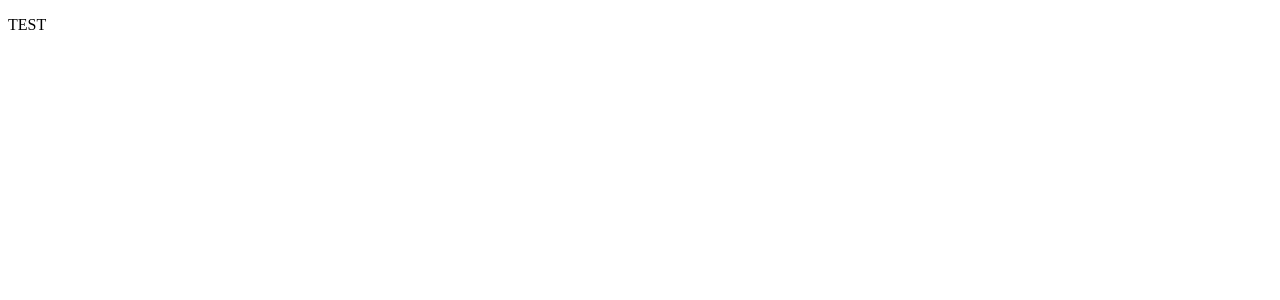
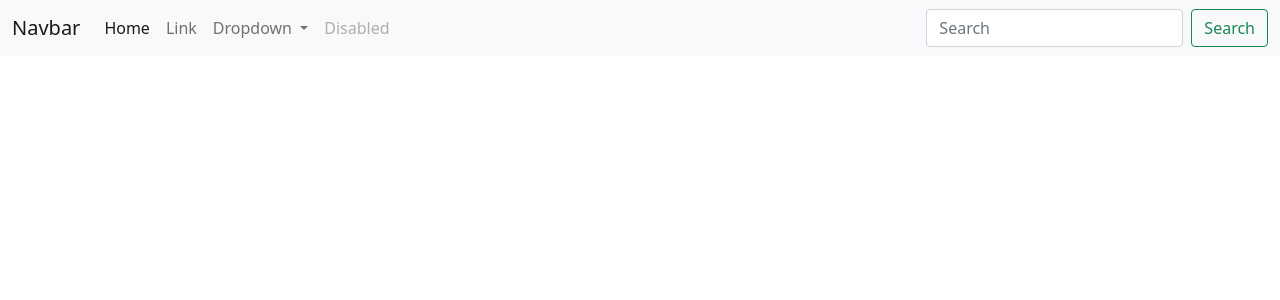
Before and after one commit to kenny-clark/dog-adopt, an Angular app: page / in a window 1280 px wide. Shown: the top 300 px of the page. Built offline with nearby package versions, Linux system fonts and the light colour scheme.

Commit message:
added navbar files

```diff
--- a/angular.json
+++ b/angular.json
@@ -24,12 +24,20 @@
             "tsConfig": "tsconfig.app.json",
             "assets": [
               "src/favicon.ico",
-              "src/assets"
+              "src/assets",
+              {
+                "glob": "bootstrap-icons.svg",
+                "input": "./node_modules/bootstrap-icons/",
+                "output": "/assets/"
+              }
             ],
             "styles": [
-              "src/styles.css"
+              "src/styles.css",
+              "./node_modules/bootstrap/dist/css/bootstrap.css"
             ],
-            "scripts": []
+            "scripts": [
+              "./node_modules/bootstrap/dist/js/bootstrap.bundle.js"
+            ]
           },
           "configurations": {
             "production": {
--- a/package.json
+++ b/package.json
@@ -18,6 +18,8 @@
     "@angular/platform-browser": "~13.1.0",
     "@angular/platform-browser-dynamic": "~13.1.0",
     "@angular/router": "~13.1.0",
+    "bootstrap": "^5.1.3",
+    "bootstrap-icons": "^1.7.2",
     "rxjs": "~7.4.0",
     "tslib": "^2.3.0",
     "zone.js": "~0.11.4"
--- a/src/app/app.component.html
+++ b/src/app/app.component.html
@@ -1,3 +1,3 @@
-<p>
-  TEST
-</p>
+<da-navbar>
+  loading...
+</da-navbar>
--- a/src/app/app.module.ts
+++ b/src/app/app.module.ts
@@ -1,11 +1,13 @@
 import { NgModule } from '@angular/core';
 import { BrowserModule } from '@angular/platform-browser';
+import { navBarComponent } from 'src/app/navigation/navbar.component';
 
 import { AppComponent } from './app.component';
 
 @NgModule({
   declarations: [
-    AppComponent
+    AppComponent,
+    navBarComponent
   ],
   imports: [
     BrowserModule
--- /dev/null
+++ b/src/app/navigation/navbar.component.html
@@ -0,0 +1,36 @@
+<nav class="navbar navbar-expand-lg navbar-light bg-light">
+    <div class="container-fluid">
+      <a class="navbar-brand" href="#">Navbar</a>
+      <button class="navbar-toggler" type="button" data-bs-toggle="collapse" data-bs-target="#navbarSupportedContent" aria-controls="navbarSupportedContent" aria-expanded="false" aria-label="Toggle navigation">
+        <span class="navbar-toggler-icon"></span>
+      </button>
+      <div class="collapse navbar-collapse" id="navbarSupportedContent">
+        <ul class="navbar-nav me-auto mb-2 mb-lg-0">
+          <li class="nav-item">
+            <a class="nav-link active" aria-current="page" href="#">Home</a>
+          </li>
+          <li class="nav-item">
+            <a class="nav-link" href="#">Link</a>
+          </li>
+          <li class="nav-item dropdown">
+            <a class="nav-link dropdown-toggle" href="#" id="navbarDropdown" role="button" data-bs-toggle="dropdown" aria-expanded="false">
+              Dropdown
+            </a>
+            <ul class="dropdown-menu" aria-labelledby="navbarDropdown">
+              <li><a class="dropdown-item" href="#">Action</a></li>
+              <li><a class="dropdown-item" href="#">Another action</a></li>
+              <li><hr class="dropdown-divider"></li>
+              <li><a class="dropdown-item" href="#">Something else here</a></li>
+            </ul>
+          </li>
+          <li class="nav-item">
+            <a class="nav-link disabled">Disabled</a>
+          </li>
+        </ul>
+        <form class="d-flex">
+          <input class="form-control me-2" type="search" placeholder="Search" aria-label="Search">
+          <button class="btn btn-outline-success" type="submit">Search</button>
+        </form>
+      </div>
+    </div>
+  </nav>
--- /dev/null
+++ b/src/app/navigation/navbar.component.ts
@@ -0,0 +1,10 @@
+import { Component } from "@angular/core";
+
+@Component({
+    selector: 'da-navbar',
+    templateUrl: './navbar.component.html',
+    styleUrls: ['./navbar.component.css']
+})
+export class navBarComponent {
+
+}
```
Also changed, not shown: src/app/navigation/navbar.component.css (added), 1 other file (tests, documents, lock files or other folders).
